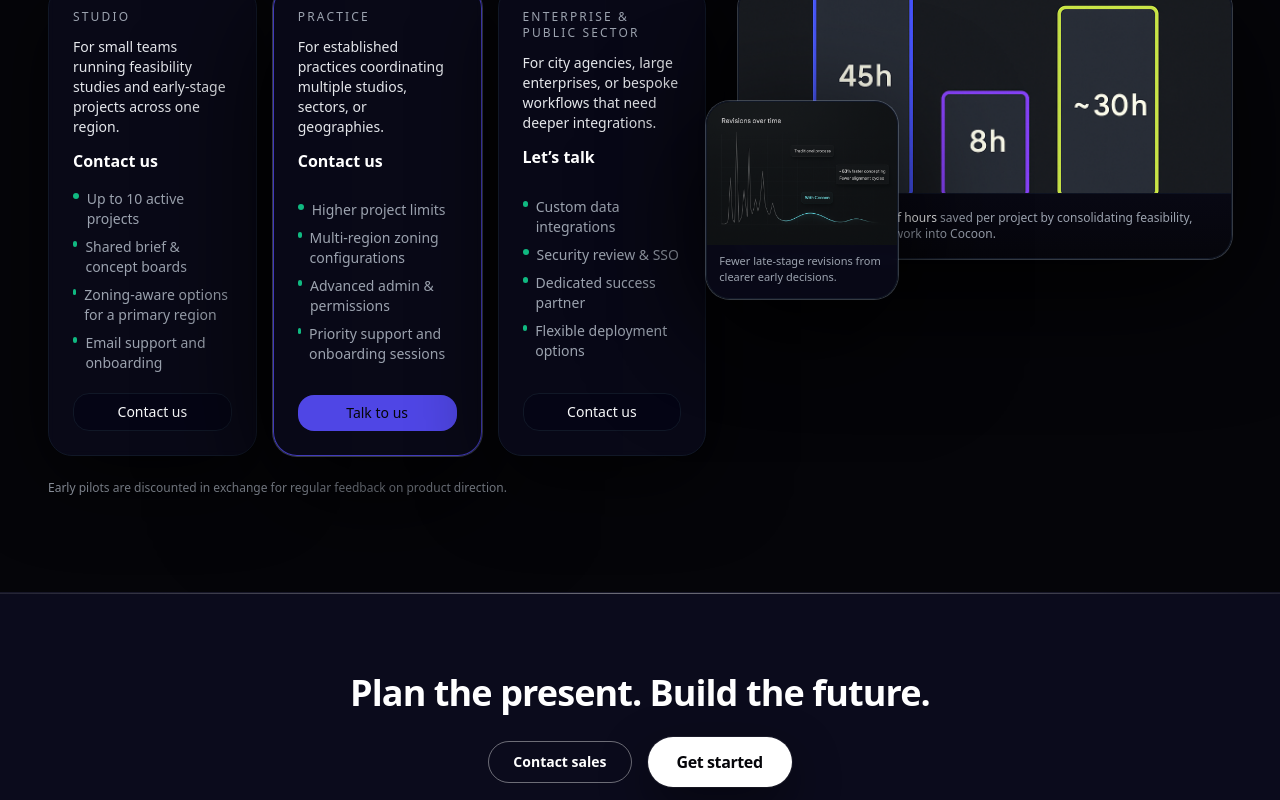
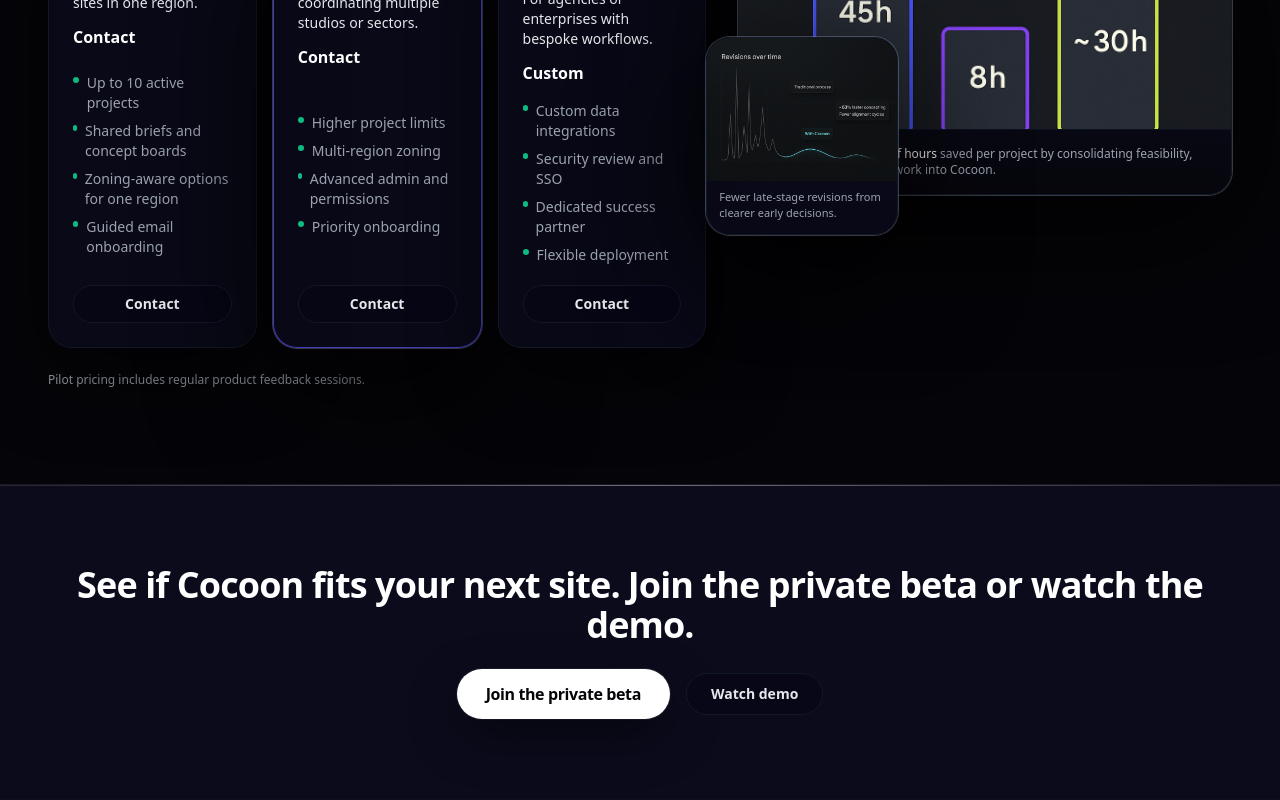
Before and after one commit to cocoonlab/cocoonlab-site, a Next.js app: page /pricing in a window 1280 px wide. Shown: the part 460-1260 px from the top of the page. Built offline with nearby package versions, Linux system fonts and the light colour scheme; no server answers.

Commit message:
Align CTAs and tighten marketing copy

```diff
--- a/app/app/page.tsx
+++ b/app/app/page.tsx
@@ -29,10 +29,10 @@ export default function ProductShellPlaceholder() {
                 className="btn-primary px-6 py-[11px] text-sm font-semibold"
               />
               <Link
-                href={`mailto:${siteConfig.contactEmail}`}
-                className="inline-flex items-center gap-2 rounded-pill border border-white/12 bg-white/5 px-5 py-[10px] text-sm font-medium text-text-soft transition-all duration-200 hover:border-white/20 hover:text-white"
+                href="/contact"
+                className="btn-ghost px-5 py-[10px] text-sm font-semibold"
               >
-                <span>Contact Cocoon Lab</span>
+                <span>Contact</span>
                 <span aria-hidden className="text-xs">→</span>
               </Link>
             </div>
--- a/components/PrimaryCtaLink.tsx
+++ b/components/PrimaryCtaLink.tsx
@@ -1,39 +1,28 @@
 "use client";
 
 import Link from "next/link";
-import { useAuthUser } from "@/lib/auth";
-
 type PrimaryCtaLinkProps = {
-  label: string;
+  label?: string;
   className?: string;
   ariaLabel?: string;
 };
 
 /**
- * Centralised primary CTA that decides whether to route
- * to the Cocoon app or the waitlist based on auth state.
- *
- * - If `useAuthUser().user` is present → links to `/app`
- * - Otherwise → links to `/waitlist`
- *
- * Replace `useAuthUser` with your real auth implementation
- * (NextAuth, Clerk, custom JWT, etc.) and keep the return
- * shape `{ user, isLoading }` stable.
+ * Centralised primary CTA for the site-wide “Join the private beta” action.
+ * Always routes to `/waitlist` to keep the primary path consistent.
  */
 export function PrimaryCtaLink({
-  label,
+  label = "Join the private beta",
   className,
   ariaLabel
 }: PrimaryCtaLinkProps) {
-  const { user, isLoading } = useAuthUser();
-  const href = user ? "/app" : "/waitlist";
+  const href = "/waitlist";
 
   return (
     <Link
       href={href}
       className={className ?? "btn-primary"}
       aria-label={ariaLabel ?? label}
-      aria-busy={isLoading ? "true" : undefined}
     >
       {label}
     </Link>
--- a/components/home/Hero.tsx
+++ b/components/home/Hero.tsx
@@ -66,7 +66,7 @@ export function Hero() {
               Calm, zoning-aware decisions in one workspace.
             </h1>
             <p className="max-w-xl text-balance text-base leading-relaxed text-text-soft sm:text-lg">
-              {(siteConfig.shortName ?? siteConfig.name)} keeps briefs, code, and AI options together so teams choose the right path faster.
+              {(siteConfig.shortName ?? siteConfig.name)} keeps briefs, zoning, and AI options together so you decide faster.
             </p>
           </div>
 
@@ -78,8 +78,8 @@ export function Hero() {
             <VideoLightbox
               videoSrc="/demo.mp4"
               posterSrc="/images/website-main-vis.png"
-              triggerLabel="Watch 35s demo"
-              className="group inline-flex items-center justify-center gap-2 rounded-pill border border-white/15 bg-white/5 px-7 py-3 text-sm font-semibold text-white transition-transform duration-200 hover:-translate-y-[3px] hover:border-white/25"
+              triggerLabel="Watch demo"
+              className="btn-ghost px-7 py-3 text-sm font-semibold"
             />
           </div>
 
--- a/components/layout/ClosingCtaBand.tsx
+++ b/components/layout/ClosingCtaBand.tsx
@@ -38,14 +38,6 @@ export function ClosingCtaBand({
           ) : null}
         </h2>
         <div className="flex w-full flex-col items-center justify-center gap-3 sm:w-auto sm:flex-row sm:gap-4">
-          {secondaryHref && secondaryLabel ? (
-            <Link
-              href={secondaryHref}
-              className="inline-flex items-center justify-center rounded-pill border border-white/40 bg-transparent px-6 py-2.5 text-sm font-semibold text-white transition-all duration-200 hover:-translate-y-0.5 hover:bg-white/10 focus-visible:outline-none focus-visible:ring-2 focus-visible:ring-white/30 focus-visible:ring-offset-2 focus-visible:ring-offset-[#0B0B1C]"
-            >
-              {secondaryLabel}
-            </Link>
-          ) : null}
           {primaryHref ? (
             <Link
               href={primaryHref}
@@ -59,6 +51,14 @@ export function ClosingCtaBand({
               className="btn-primary px-7 py-3 text-base font-semibold text-bg"
             />
           )}
+          {secondaryHref && secondaryLabel ? (
+            <Link
+              href={secondaryHref}
+              className="btn-ghost px-6 py-2.5 text-sm font-semibold"
+            >
+              {secondaryLabel}
+            </Link>
+          ) : null}
         </div>
       </div>
     </section>
--- a/components/layout/LayoutShell.tsx
+++ b/components/layout/LayoutShell.tsx
@@ -10,11 +10,11 @@ type LayoutShellProps = {
 };
 
 const defaultCta: ClosingCtaProps = {
-  title: "Plan the present.",
-  titleSecondLine: "Build the future.",
-  primaryLabel: "Get started",
-  secondaryLabel: "Contact sales",
-  secondaryHref: "/contact"
+  title: "See if Cocoon fits your next site.",
+  titleSecondLine: "Join the private beta or watch the demo.",
+  primaryLabel: "Join the private beta",
+  secondaryLabel: "Watch demo",
+  secondaryHref: { pathname: "/", hash: "demo" }
 };
 
 export function LayoutShell({
--- a/components/layout/Nav.tsx
+++ b/components/layout/Nav.tsx
@@ -347,7 +347,7 @@ export function Nav() {
           </Link>
           <div className="hidden sm:block">
             <PrimaryCtaLink
-              label="Get started"
+              label="Join the private beta"
               className="btn-primary px-5 py-2.5 text-sm font-semibold tracking-tight text-bg hover:-translate-y-0.5 hover:shadow-[0_24px_70px_rgba(0,0,0,0.6)]"
             />
           </div>
@@ -522,12 +522,12 @@ export function Nav() {
                   >
                     <span>Log in</span>
                   </Link>
-                  <div className="pt-3">
-                    <PrimaryCtaLink
-                      label="Get started"
-                      className="btn-primary flex w-full justify-center text-sm"
-                    />
-                  </div>
+                <div className="pt-3">
+                  <PrimaryCtaLink
+                    label="Join the private beta"
+                    className="btn-primary flex w-full justify-center text-sm"
+                  />
+                </div>
                 </nav>
               </div>
             </motion.div>
--- a/components/pricing/PricingTable.tsx
+++ b/components/pricing/PricingTable.tsx
@@ -17,39 +17,36 @@ type Tier = {
 const tiers: Tier[] = [
   {
     name: "Studio",
-    price: "Contact us",
-    description:
-      "For small teams running feasibility studies and early-stage projects across one region.",
+    price: "Contact",
+    description: "For small teams testing sites in one region.",
     highlights: [
       "Up to 10 active projects",
-      "Shared brief & concept boards",
-      "Zoning-aware options for a primary region",
-      "Email support and onboarding"
+      "Shared briefs and concept boards",
+      "Zoning-aware options for one region",
+      "Guided email onboarding"
     ]
   },
   {
     name: "Practice",
-    price: "Contact us",
-    description:
-      "For established practices coordinating multiple studios, sectors, or geographies.",
+    price: "Contact",
+    description: "For practices coordinating multiple studios or sectors.",
     highlights: [
       "Higher project limits",
-      "Multi-region zoning configurations",
-      "Advanced admin & permissions",
-      "Priority support and onboarding sessions"
+      "Multi-region zoning",
+      "Advanced admin and permissions",
+      "Priority onboarding"
     ],
     featured: true
   },
   {
     name: "Enterprise & public sector",
-    price: "Let’s talk",
-    description:
-      "For city agencies, large enterprises, or bespoke workflows that need deeper integrations.",
+    price: "Custom",
+    description: "For agencies or enterprises with bespoke workflows.",
     highlights: [
       "Custom data integrations",
-      "Security review & SSO",
+      "Security review and SSO",
       "Dedicated success partner",
-      "Flexible deployment options"
+      "Flexible deployment"
     ]
   }
 ];
@@ -59,8 +56,8 @@ export function PricingTable() {
     <Section
       id="pricing"
       eyebrow="Pricing"
-      title="Early access for studios that want to shape the product."
-      kicker="We’re working closely with a small number of teams. Pricing reflects the value of unblocking early-stage design work."
+      title="Early access pricing for pilot teams."
+      kicker="We’re partnering with a handful of studios. Pricing matches the value of unblocking early design."
     >
       <div className="grid gap-8 lg:grid-cols-[minmax(0,1.2fr)_minmax(0,0.9fr)] lg:items-start">
         {/* Tiers */}
@@ -95,13 +92,9 @@ export function PricingTable() {
             <div className="mt-5">
               <Link
                 href="/contact"
-                  className={`inline-flex w-full items-center justify-center rounded-xl px-3 py-2 text-sm font-medium ${
-                    tier.featured
-                      ? "bg-accent-blue text-bg hover:bg-accent-blue/90"
-                      : "border border-border-subtle bg-surface-sunken hover:border-border"
-                  }`}
+                className="btn-ghost w-full justify-center text-sm font-semibold"
               >
-                  {tier.name === "Practice" ? "Talk to us" : "Contact us"}
+                Contact
               </Link>
             </div>
             </article>
@@ -148,7 +141,7 @@ export function PricingTable() {
       </div>
 
       <p className="mt-6 text-xs text-text-muted">
-        Early pilots are discounted in exchange for regular feedback on product direction.
+        Pilot pricing includes regular product feedback sessions.
       </p>
     </Section>
   );
--- a/components/resources/ResourcesGrid.tsx
+++ b/components/resources/ResourcesGrid.tsx
@@ -3,6 +3,7 @@ import type { Route } from "next";
 import Link from "next/link";
 
 import { Section } from "@/components/Section";
+import { PrimaryCtaLink } from "@/components/PrimaryCtaLink";
 import knowledgeGraphCanvas from "@/public/images/architectural-knowledge-graph-canvas.png";
 
 const resources: { title: string; href: Route; tag: string }[] = [
@@ -39,8 +40,8 @@ export function ResourcesGrid({ compact }: Props) {
     <Section
       id="resources"
       eyebrow="Resources"
-      title="Tools and writing for forward-looking studios."
-      kicker="Short guides and templates to help you rethink early-stage design work."
+      title="Guides and templates for fast-moving studios."
+      kicker="Practical notes you can skim in a minute."
     >
       <div className="relative">
         <div className="pointer-events-none absolute -right-4 -top-16 hidden h-28 w-44 overflow-hidden rounded-2xl border border-border-subtle/70 bg-surface-sunken/80 opacity-70 blur-[1px] sm:block">
@@ -62,16 +63,19 @@ export function ResourcesGrid({ compact }: Props) {
               <h3 className="mt-2 text-base font-semibold text-white">
                 {r.title}
               </h3>
-              <div className="mt-4">
-                <Link
-                  href={r.href}
-                  className="text-sm text-accent-blue underline-offset-4 hover:underline"
-                >
-                  Coming soon
-                </Link>
-              </div>
+              <p className="mt-3 text-sm text-text-muted">Available first to private beta teams.</p>
             </article>
           ))}
+        </div>
+
+        <div className="mt-6 flex flex-col gap-3 sm:flex-row sm:items-center sm:gap-4">
+          <PrimaryCtaLink className="btn-primary px-6 py-2.5 text-sm font-semibold" />
+          <Link
+            href={{ pathname: "/", hash: "demo" }}
+            className="btn-ghost px-5 py-2.5 text-sm font-semibold"
+          >
+            Watch demo
+          </Link>
         </div>
       </div>
     </Section>
```
Lines whose indentation alone changed are shown as unchanged.
